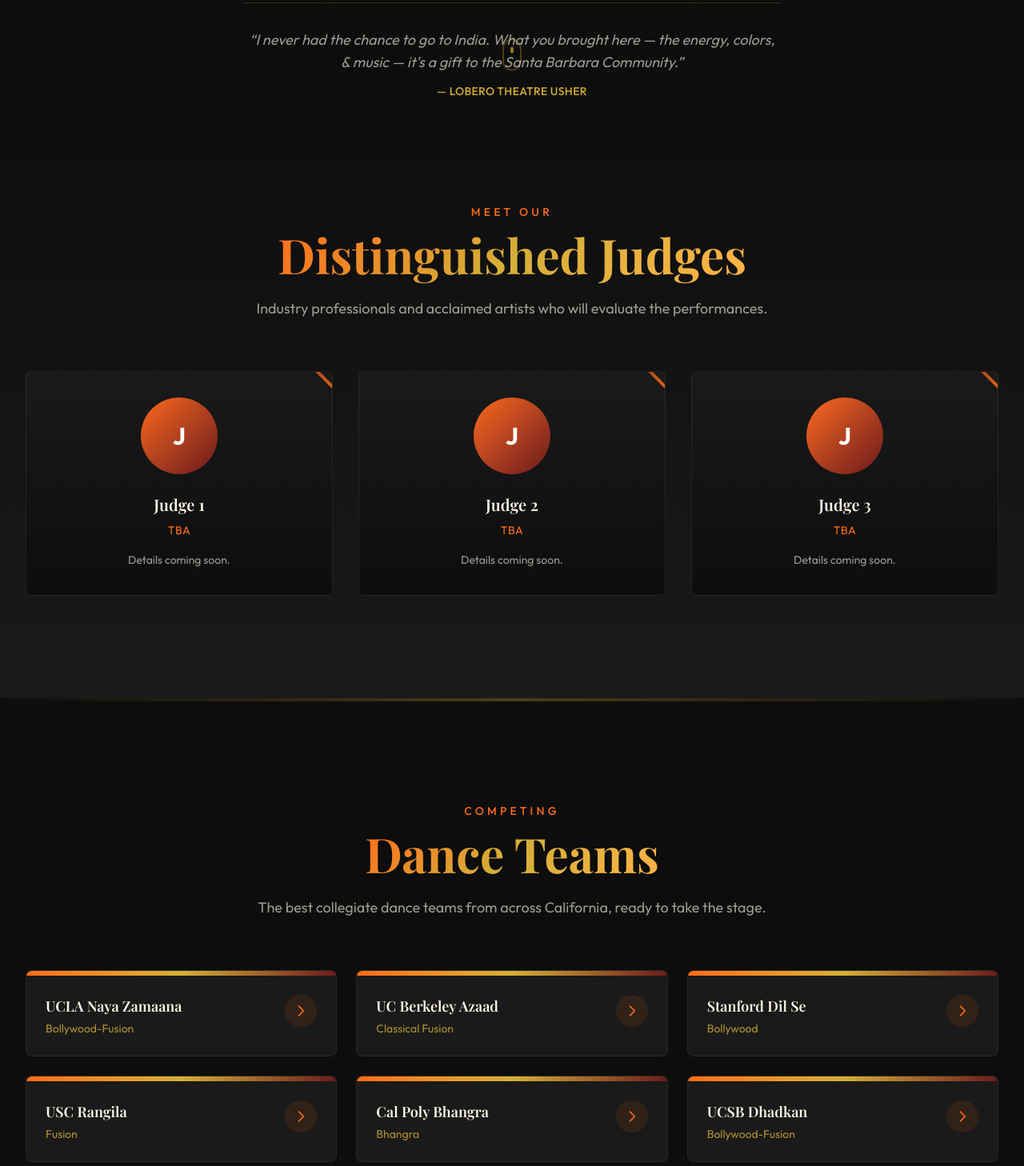
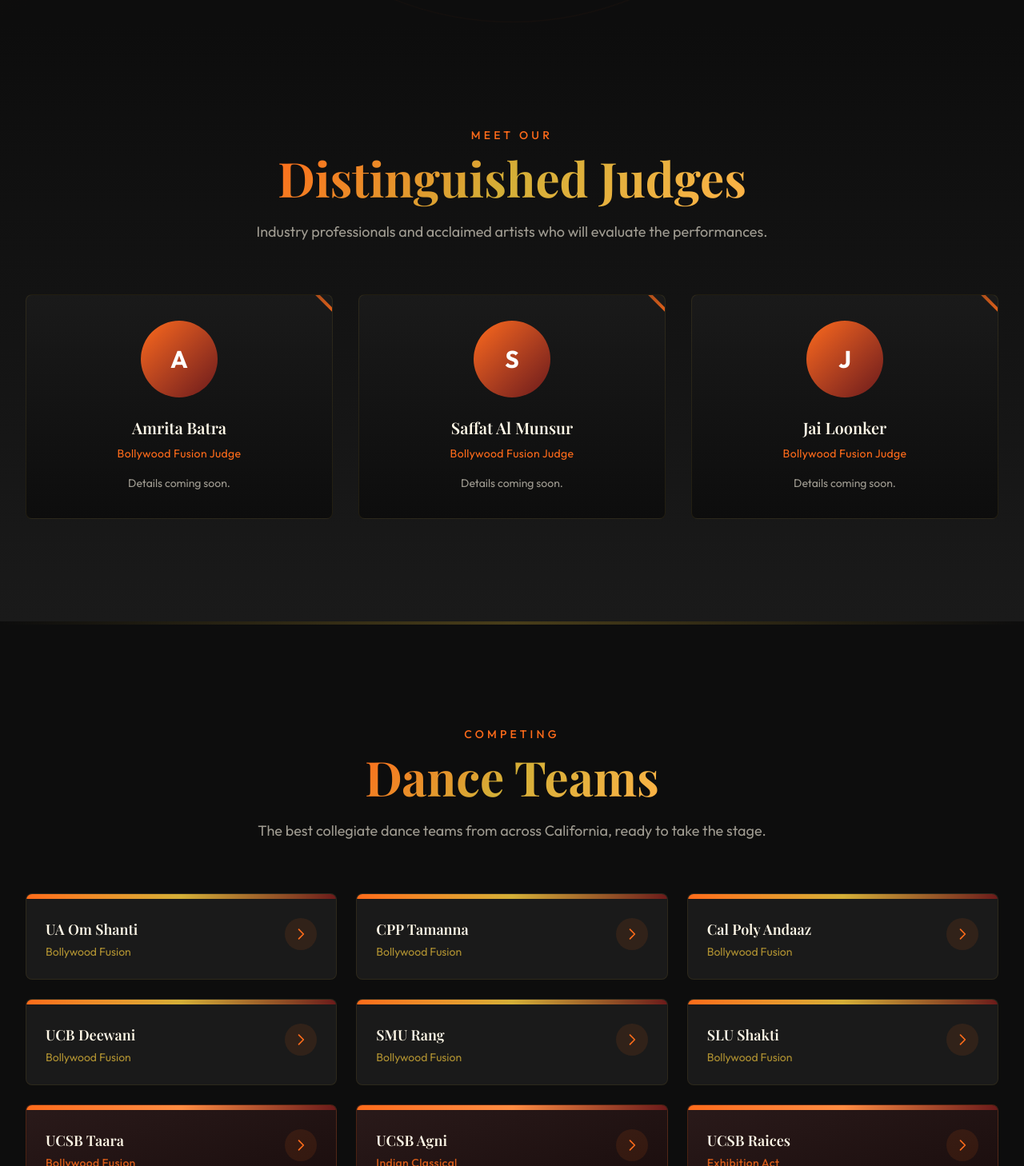
Before and after one commit to skanda-vasishta/nachle-deewane, a Next.js app in the folder nachle-deewane/: page / in a window 1280 px wide. Shown: the part 772-2230 px from the top of the page at 80% size. Built offline with nearby package versions, Linux system fonts and the light colour scheme.

Commit message:
lol again

```diff
--- a/nachle-deewane/app/page.tsx
+++ b/nachle-deewane/app/page.tsx
@@ -7,34 +7,37 @@
   { name: "JUDGES", href: "#judges" },
   { name: "TEAMS", href: "#teams" },
   { name: "MEMBERS", href: "#members" },
-  { name: "CHARITY", href: "#charity" },
 ];
 
 const judges = [
   {
-    name: "Judge 1",
-    title: "TBA",
+    name: "Amrita Batra",
+    title: "Bollywood Fusion Judge",
     bio: "Details coming soon.",
   },
   {
-    name: "Judge 2",
-    title: "TBA",
+    name: "Saffat Al Munsur",
+    title: "Bollywood Fusion Judge",
     bio: "Details coming soon.",
   },
   {
-    name: "Judge 3",
-    title: "TBA",
+    name: "Jai Loonker",
+    title: "Bollywood Fusion Judge",
     bio: "Details coming soon.",
   },
 ];
 
 const teams = [
-  { name: "UCLA Naya Zamaana", style: "Bollywood-Fusion" },
-  { name: "UC Berkeley Azaad", style: "Classical Fusion" },
-  { name: "Stanford Dil Se", style: "Bollywood" },
-  { name: "USC Rangila", style: "Fusion" },
-  { name: "Cal Poly Bhangra", style: "Bhangra" },
-  { name: "UCSB Dhadkan", style: "Bollywood-Fusion" },
+  { name: "UA Om Shanti", style: "Bollywood Fusion", isExhibition: false },
+  { name: "CPP Tamanna", style: "Bollywood Fusion", isExhibition: false },
+  { name: "Cal Poly Andaaz", style: "Bollywood Fusion", isExhibition: false },
+  { name: "UCB Deewani", style: "Bollywood Fusion", isExhibition: false },
+  { name: "SMU Rang", style: "Bollywood Fusion", isExhibition: false },
+  { name: "SLU Shakti", style: "Bollywood Fusion", isExhibition: false },
+  { name: "UCSB Taara", style: "Bollywood Fusion", isExhibition: true },
+  { name: "UCSB Agni", style: "Indian Classical", isExhibition: true },
+  { name: "UCSB Raices", style: "Exhibition Act", isExhibition: true },
+  { name: "UCSD Da Real Punjabiz", style: "Bhangra Exhibition Act", isExhibition: true },
 ];
 
 const committeeSlides = [
@@ -194,7 +197,7 @@
 
             {/* CTA Button */}
             <a
-              href="https://www.axs.com/events/846198/nachle-deewane-tickets"
+              href="https://linktr.ee/ucsbdhadkan?utm_source=ig&utm_medium=social&utm_content=link_in_bio&fbclid=PAZXh0bgNhZW0CMTEAc3J0YwZhcHBfaWQMMjU2MjgxMDQwNTU4AAGn2scFxMMfY5pYR-gAwReE6iFRnSFNwGLRwfUgSbka9gPTRpge1t3P-HmlJUE_aem_avR4dq5THPoLp190Oa-AwA"
               target="_blank"
               rel="noopener noreferrer"
               className="hidden md:block btn-primary text-sm"
@@ -246,7 +249,7 @@
               ))}
               <li>
                 <a
-                  href="https://www.axs.com/events/846198/nachle-deewane-tickets"
+                  href="https://linktr.ee/ucsbdhadkan?utm_source=ig&utm_medium=social&utm_content=link_in_bio&fbclid=PAZXh0bgNhZW0CMTEAc3J0YwZhcHBfaWQMMjU2MjgxMDQwNTU4AAGn2scFxMMfY5pYR-gAwReE6iFRnSFNwGLRwfUgSbka9gPTRpge1t3P-HmlJUE_aem_avR4dq5THPoLp190Oa-AwA"
                   target="_blank"
                   rel="noopener noreferrer"
                   className="inline-block btn-primary text-sm mt-2"
@@ -319,28 +322,16 @@
             {/* CTA Buttons */}
             <div className="animate-fade-in-up animation-delay-400 flex flex-wrap items-center justify-center gap-4 pt-4">
               <a
-                href="https://www.axs.com/events/846198/nachle-deewane-tickets"
+                href="https://linktr.ee/ucsbdhadkan?utm_source=ig&utm_medium=social&utm_content=link_in_bio&fbclid=PAZXh0bgNhZW0CMTEAc3J0YwZhcHBfaWQMMjU2MjgxMDQwNTU4AAGn2scFxMMfY5pYR-gAwReE6iFRnSFNwGLRwfUgSbka9gPTRpge1t3P-HmlJUE_aem_avR4dq5THPoLp190Oa-AwA"
             target="_blank"
             rel="noopener noreferrer"
                 className="btn-primary text-base"
               >
                 <span>Get Tickets</span>
               </a>
-              <a href="#charity" className="btn-outline text-base">
-                Support Our Cause
-              </a>
             </div>
 
-            {/* Quote */}
-            <blockquote className="animate-fade-in-up animation-delay-500 max-w-2xl mx-auto pt-8 border-t border-[#D4AF37]/20">
-              <p className="italic text-[#FFF8E7]/60 text-base md:text-lg">
-                &ldquo;I never had the chance to go to India. What you brought here — the energy,
-                colors, & music — it&apos;s a gift to the Santa Barbara Community.&rdquo;
-              </p>
-              <cite className="block mt-3 text-[#D4AF37] text-sm font-medium not-italic tracking-wide">
-                — LOBERO THEATRE USHER
-              </cite>
-            </blockquote>
+
           </div>
         </div>
 
@@ -428,11 +419,19 @@
             {teams.map((team, index) => (
               <div
                 key={team.name}
-                className="card-hover group relative bg-[#1A1A1A] rounded-lg overflow-hidden border border-[#D4AF37]/10"
+                className={`card-hover group relative rounded-lg overflow-hidden border ${
+                  team.isExhibition
+                    ? "bg-gradient-to-br from-[#2A1A1A] to-[#1A0D0D] border-[#FF6B1A]/20"
+                    : "bg-[#1A1A1A] border-[#D4AF37]/10"
+                }`}
                 style={{ animationDelay: `${index * 0.05}s` }}
               >
                 {/* Gradient bar */}
-                <div className="h-1.5 bg-gradient-to-r from-[#FF6B1A] via-[#D4AF37] to-[#6B1A1A]" />
+                <div className={`h-1.5 bg-gradient-to-r ${
+                  team.isExhibition
+                    ? "from-[#FF6B1A] via-[#FF8C42] to-[#6B1A1A]"
+                    : "from-[#FF6B1A] via-[#D4AF37] to-[#6B1A1A]"
+                }`} />
 
                 <div className="p-6">
                   <div className="flex items-start justify-between">
@@ -440,7 +439,13 @@
                       <h3 className="font-[family-name:var(--font-playfair)] text-lg font-semibold mb-1 text-[#FFF8E7] group-hover:text-[#FF6B1A] transition-colors">
                         {team.name}
                       </h3>
-                      <p className="text-[#D4AF37]/80 text-sm">{team.style}</p>
+                      <p className={`text-sm ${
+                        team.isExhibition
+                          ? "text-[#FF6B1A]/80 font-medium tracking-wide"
+                          : "text-[#D4AF37]/80"
+                      }`}>
+                        {team.style}
+                      </p>
                     </div>
                     <div className="w-10 h-10 rounded-full bg-[#FF6B1A]/10 flex items-center justify-center">
                       <svg
@@ -668,94 +673,6 @@
         </div>
       </section>
 
-      {/* Charity Section */}
-      <section id="charity" className="py-24 md:py-32 relative overflow-hidden bg-[#0D0D0D]">
-        <div className="max-w-7xl mx-auto px-6 lg:px-8">
-          <div className="grid lg:grid-cols-2 gap-12 items-center">
-            {/* Content */}
-            <div className="space-y-8">
-              <div>
-                <span className="text-sm tracking-[0.3em] text-[#FF6B1A] font-medium uppercase">
-                  Making A Difference
-                </span>
-                <h2 className="font-[family-name:var(--font-playfair)] text-4xl md:text-6xl font-bold mt-3 mb-6">
-                  <span className="gradient-text">Our Charity</span>
-                </h2>
-              </div>
-
-              <p className="text-[#FFF8E7]/70 text-lg leading-relaxed">
-                Nachle Deewane is more than a dance competition — it&apos;s a movement for change.
-                Every ticket sold, every donation made, goes directly to supporting communities in need.
-              </p>
-
-              <p className="text-[#FFF8E7]/70 text-lg leading-relaxed">
-                This year, we&apos;re proud to partner with local and international organizations
-                dedicated to education, healthcare, and community development in underserved areas.
-              </p>
-
-              <div className="bg-[#1A1A1A] rounded-lg p-6 border border-[#D4AF37]/20">
-                <div className="flex items-start gap-4">
-                  <div className="w-12 h-12 rounded-full bg-[#FF6B1A]/20 flex items-center justify-center flex-shrink-0">
-                    <svg className="w-6 h-6 text-[#FF6B1A]" fill="none" stroke="currentColor" viewBox="0 0 24 24">
-                      <path strokeLinecap="round" strokeLinejoin="round" strokeWidth={2} d="M4.318 6.318a4.5 4.5 0 000 6.364L12 20.364l7.682-7.682a4.5 4.5 0 00-6.364-6.364L12 7.636l-1.318-1.318a4.5 4.5 0 00-6.364 0z" />
-                    </svg>
-                  </div>
-                  <div>
-                    <h3 className="font-semibold text-[#FFF8E7] mb-2">100% of Donations Go Direct</h3>
-                    <p className="text-[#FFF8E7]/60 text-sm">
-                      Our student organization covers all operational costs, ensuring every dollar you donate
-                      reaches those who need it most.
-                    </p>
-                  </div>
-                </div>
-              </div>
-
-              <div className="flex flex-wrap gap-4">
-                <a
-                  href="https://www.linkedin.com/in/tanishmendki/"
-            target="_blank"
-            rel="noopener noreferrer"
-                  className="btn-primary"
-                >
-                  <span>Donate Now</span>
-                </a>
-                <a href="mailto:info@ucsbdhadkan.com" className="btn-outline">
-                  Learn More
-                </a>
-              </div>
-            </div>
-
-            {/* Visual */}
-            <div className="relative">
-              <div className="aspect-square rounded-lg bg-gradient-to-br from-[#6B1A1A] via-[#4A0E0E] to-[#0D0D0D] p-1">
-                <div className="w-full h-full rounded-lg bg-[#1A1A1A] flex items-center justify-center relative overflow-hidden">
-                  {/* Decorative elements */}
-                  <div className="absolute inset-0 flex items-center justify-center">
-                    <div className="w-3/4 h-3/4 border-2 border-[#D4AF37]/10 rounded-full animate-pulse" />
-                    <div className="absolute w-1/2 h-1/2 border border-[#FF6B1A]/20 rounded-full" />
-                  </div>
-
-                  <div className="relative text-center p-8">
-                    <div className="text-6xl md:text-7xl font-bold gradient-text font-[family-name:var(--font-playfair)]">
-                      $50K+
-                    </div>
-                    <p className="text-[#FFF8E7]/60 mt-4 text-lg">
-                      Raised Over the Years
-                    </p>
-                    <p className="text-[#D4AF37] text-sm mt-2 tracking-wide">
-                      And counting...
-                    </p>
-                  </div>
-                </div>
-              </div>
-
-              {/* Floating accent */}
-              <div className="absolute -top-4 -right-4 w-24 h-24 bg-[#FF6B1A]/10 rounded-full blur-xl" />
-              <div className="absolute -bottom-4 -left-4 w-32 h-32 bg-[#D4AF37]/10 rounded-full blur-xl" />
-            </div>
-          </div>
-        </div>
-      </section>
 
       {/* Footer */}
       <footer className="py-12 border-t border-[#D4AF37]/10 bg-[#0D0D0D]">
```
